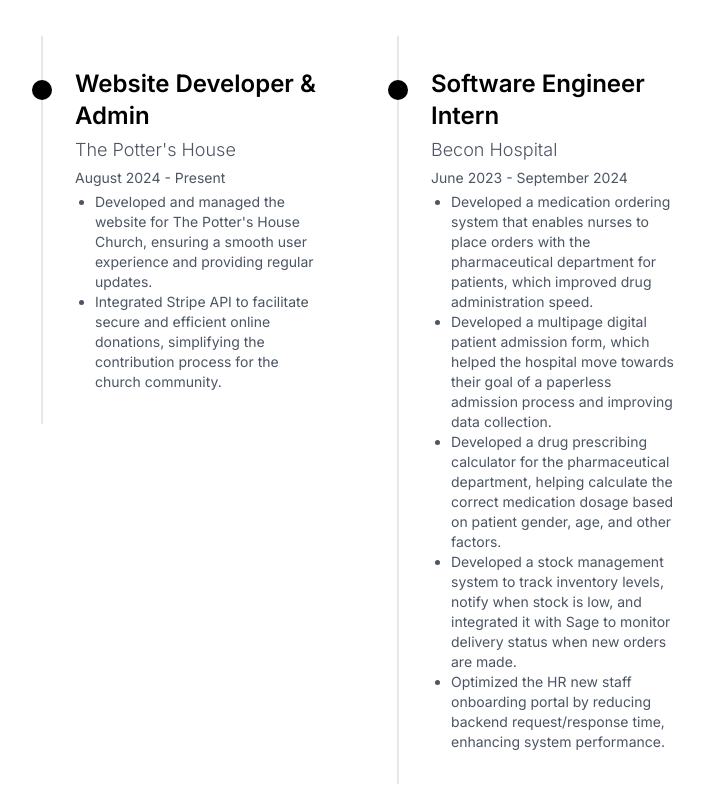
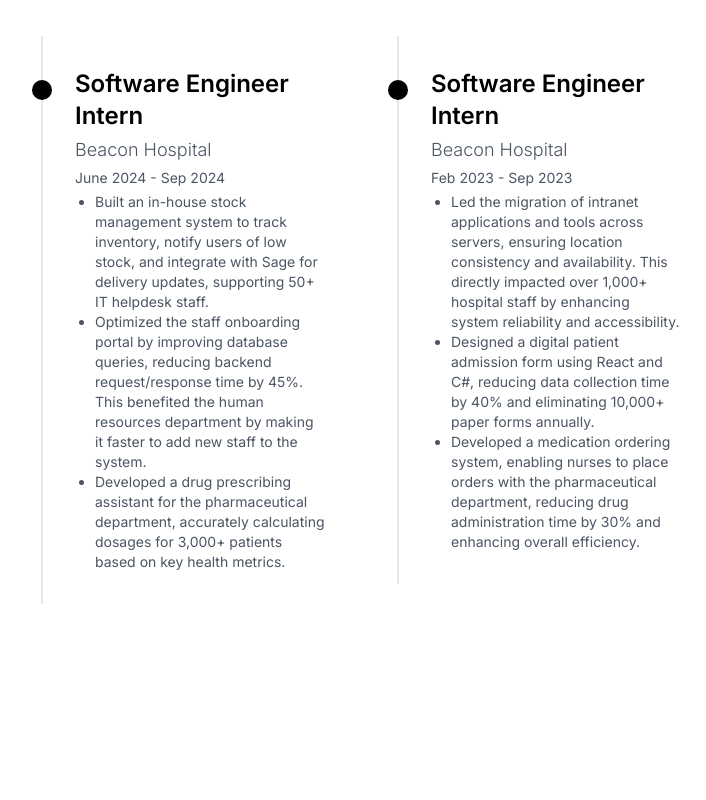
Before and after one commit to ApexPlayground/Portfolio_Site, a React (Vite) app: page / in a window 1280 px wide. Shown: the part 1020-1820 px from the top of the page, without its empty margins (423-1129 px from the left). Built offline with nearby package versions, Linux system fonts and the light colour scheme.

Commit message:
update: experience update

```diff
--- a/src/components/Experience.jsx
+++ b/src/components/Experience.jsx
@@ -9,13 +9,30 @@ const Experience = () => {
             <div className="flex flex-col gap-8 md:flex-row md:gap-10">
                 <div className="flex-1">
                     <div className="relative space-y-1 border-l-2 p-6 md:p-8 text-left">
-                        <h3 className="text-xl font-semibold md:text-2xl">Website Developer & Admin</h3>
-                        <p className="font-light text-lg text-gray-600">The Potter&apos;s House</p>
-                        <p className="text-sm text-gray-600">August 2024 - Present</p>
+                        <h3 className="text-xl font-semibold md:text-2xl">
+                            Software Engineer Intern
+                        </h3>
+                        <p className="font-light text-lg text-gray-600">
+                            Beacon Hospital
+                        </p>
+                        <p className="text-sm text-gray-600"> June 2024 - Sep 2024</p>
                         <ul className="text-sm text-gray-600 list-disc ml-5">
-                            <li>Developed and managed the website for The Potter&apos;s House Church, ensuring a smooth user experience and providing regular updates.</li>
-                            <li>Integrated Stripe API to facilitate secure and efficient online donations, simplifying the contribution process for the church community.</li>
-
+                            <li>
+                                Built an in-house stock management system to track inventory,
+                                notify users of low stock, and integrate with Sage for delivery
+                                updates, supporting 50+ IT helpdesk staff.
+                            </li>
+                            <li>
+                                Optimized the staff onboarding portal by improving database
+                                queries, reducing backend request/response time by 45%. This
+                                benefited the human resources department by making it faster to
+                                add new staff to the system.
+                            </li>
+                            <li>
+                                Developed a drug prescribing assistant for the pharmaceutical
+                                department, accurately calculating dosages for 3,000+ patients
+                                based on key health metrics.
+                            </li>
                         </ul>
 
                         <span className="absolute -left-[11px] top-10 h-5 w-5 rounded-full bg-black"></span>
@@ -24,15 +41,24 @@ const Experience = () => {
 
                 <div className="flex-1">
                     <div className="relative space-y-1 border-l-2 p-6 md:p-8 text-left">
-                        <h3 className="text-xl font-semibold md:text-2xl">Software Engineer Intern</h3>
-                        <p className="font-light text-lg text-gray-600">Becon Hospital</p>
-                        <p className="text-sm text-gray-600">June 2023 - September 2024</p>
+                        <h3 className="text-xl font-semibold md:text-2xl">
+                            Software Engineer Intern
+                        </h3>
+                        <p className="font-light text-lg text-gray-600">Beacon Hospital</p>
+                        <p className="text-sm text-gray-600">  Feb 2023 - Sep 2023</p>
                         <ul className="text-sm text-gray-600 list-disc ml-5">
-                            <li>Developed a medication ordering system that enables nurses to place orders with the pharmaceutical department for patients, which improved drug administration speed.</li>
-                            <li>Developed a multipage digital patient admission form, which helped the hospital move towards their goal of a paperless admission process and improving data collection.</li>
-                            <li>Developed a drug prescribing calculator for the pharmaceutical department, helping calculate the correct medication dosage based on patient gender, age, and other factors.</li>
-                            <li>Developed a stock management system to track inventory levels, notify when stock is low, and integrated it with Sage to monitor delivery status when new orders are made.</li>
-                            <li>Optimized the HR new staff onboarding portal by reducing backend request/response time, enhancing system performance.</li>
+                            <li>
+                                Led the migration of intranet applications and tools across servers, ensuring location consistency and availability. This directly impacted over 1,000+ hospital staff by enhancing system reliability and accessibility.
+                            </li>
+                            <li>
+                                Designed a digital patient admission form using React and C#, reducing data collection time by 40% and eliminating 10,000+ paper forms annually.
+
+                            </li>
+                            <li>
+                                Developed a medication ordering system, enabling nurses to place orders with the pharmaceutical department, reducing drug administration time by 30% and enhancing overall efficiency.
+
+                            </li>
+
                         </ul>
 
                         <span className="absolute -left-[11px] top-10 h-5 w-5 rounded-full bg-black"></span>
--- a/src/components/Project.jsx
+++ b/src/components/Project.jsx
@@ -65,7 +65,7 @@ const Project = () => {
             title: "SummarizeMe",
             technologies: "React",
             description: "A web application that uses OpenAI GPT-4 to summarize articles from various sources using URL links, delivering clear and understandable summaries. Designed to save time and keep users informed, the platform features a simple user-friendly interface.",
-            githubLink: "https://github.com/ApexPlayground/summarizeme",
+            githubLink: "https://github.com/ApexPlayground/ArticleSummarizerGPT4",
             websiteLink: "https://summarizeme.netlify.app/"
         }
     ];
```
